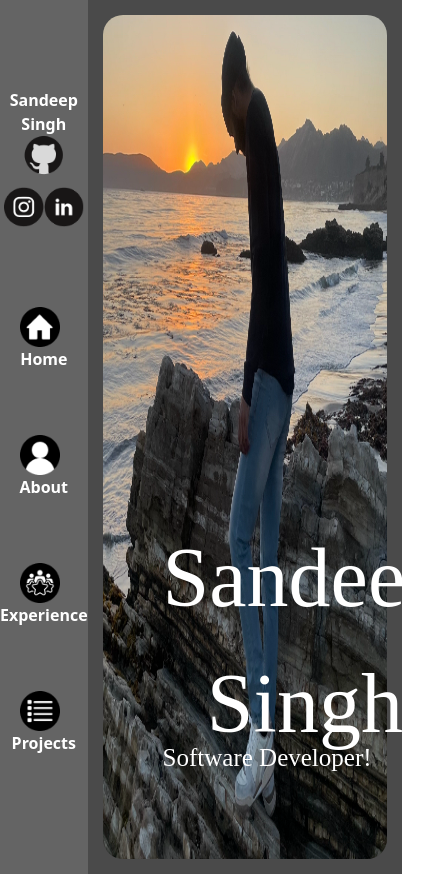
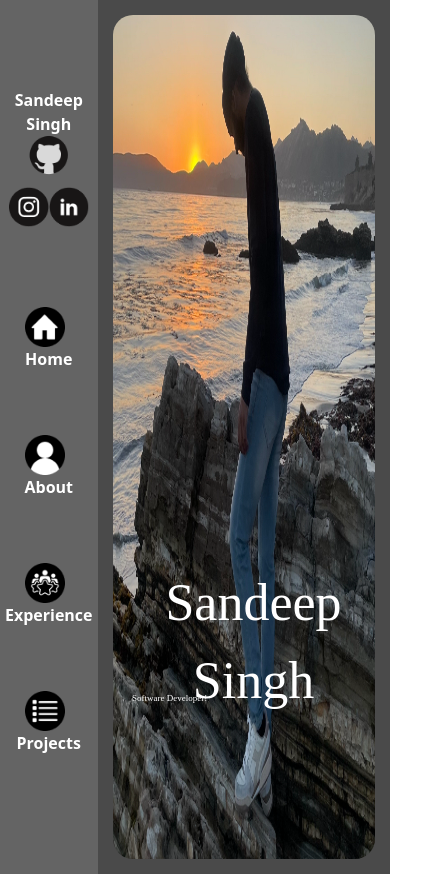
Before and after one commit to SandeepS3/personal-website, a React (Create React App) app: page / in a window 390 px wide. Shown: the whole page, 447 px wide, since content can reach past the window. Built offline with nearby package versions, Linux system fonts and the light colour scheme.

Commit message:
edits to make homepage mobile friendly

```diff
--- a/src/pages/Home.js
+++ b/src/pages/Home.js
@@ -1,4 +1,4 @@
-import "bootstrap/dist/css/bootstrap.min.css";
+import { styles } from "./HomeStyles";
 
 const Home = () => {
   return (
@@ -12,34 +12,3 @@ const Home = () => {
 };
 
 export default Home;
-
-const styles = {
-  background: {
-    backgroundImage: `url(${process.env.PUBLIC_URL}/images/Beach.png)`,
-    backgroundRepeat: "no-repeat",
-    backgroundPosition: "center center",
-    WebkitBackgroundSize: "cover",
-    backgroundSize: "100% 275%",
-    minHeight: "100vh",
-    borderRadius: "1.25em",
-  },
-  info: {
-    display: "flex",
-    flexDirection: "column",
-    position: "relative",
-    top: "31.25rem",
-    left: "3.75rem",
-    alignItems: "flex-start",
-  },
-  name: {
-    fontFamily: "Acme",
-    fontSize: "5.25rem",
-    color: "white",
-    marginBottom: "-1.75rem",
-  },
-  title: {
-    fontFamily: "Actor",
-    fontSize: "1.563rem",
-    color: "white",
-  },
-};
--- /dev/null
+++ b/src/pages/HomeStyles.js
@@ -0,0 +1,49 @@
+const styles = {
+  background: {
+    backgroundImage: `url(${process.env.PUBLIC_URL}/images/Beach.png)`,
+    backgroundRepeat: "no-repeat",
+    backgroundPosition: "center center",
+    WebkitBackgroundSize: "cover",
+    backgroundSize: "100% 275%",
+    minHeight: "100vh",
+    borderRadius: "1.25em",
+  },
+  info: {
+    display: "flex",
+    flexDirection: "column",
+    alignItems: "flex-start",
+    paddingLeft: "5vw",
+    paddingTop: "65vh",
+  },
+  name: {
+    fontFamily: "Acme",
+    fontSize: "5.25rem",
+    color: "white",
+    marginBottom: "-1.75rem",
+  },
+  title: {
+    fontFamily: "Actor",
+    fontSize: "1.563rem",
+    color: "white",
+  },
+};
+
+const mediaStyles = {
+  name: {
+    fontFamily: "Acme",
+    fontSize: "3.25rem",
+    color: "white",
+    marginBottom: "-1.75rem",
+  },
+  title: {
+    fontFamily: "Actor",
+    fontSize: "0.563rem",
+    color: "white",
+  },
+};
+
+const mergedStyles = window.matchMedia("(max-width: 600px)").matches
+  ? { ...styles, ...mediaStyles }
+  : styles;
+
+export { mergedStyles as styles };
```
